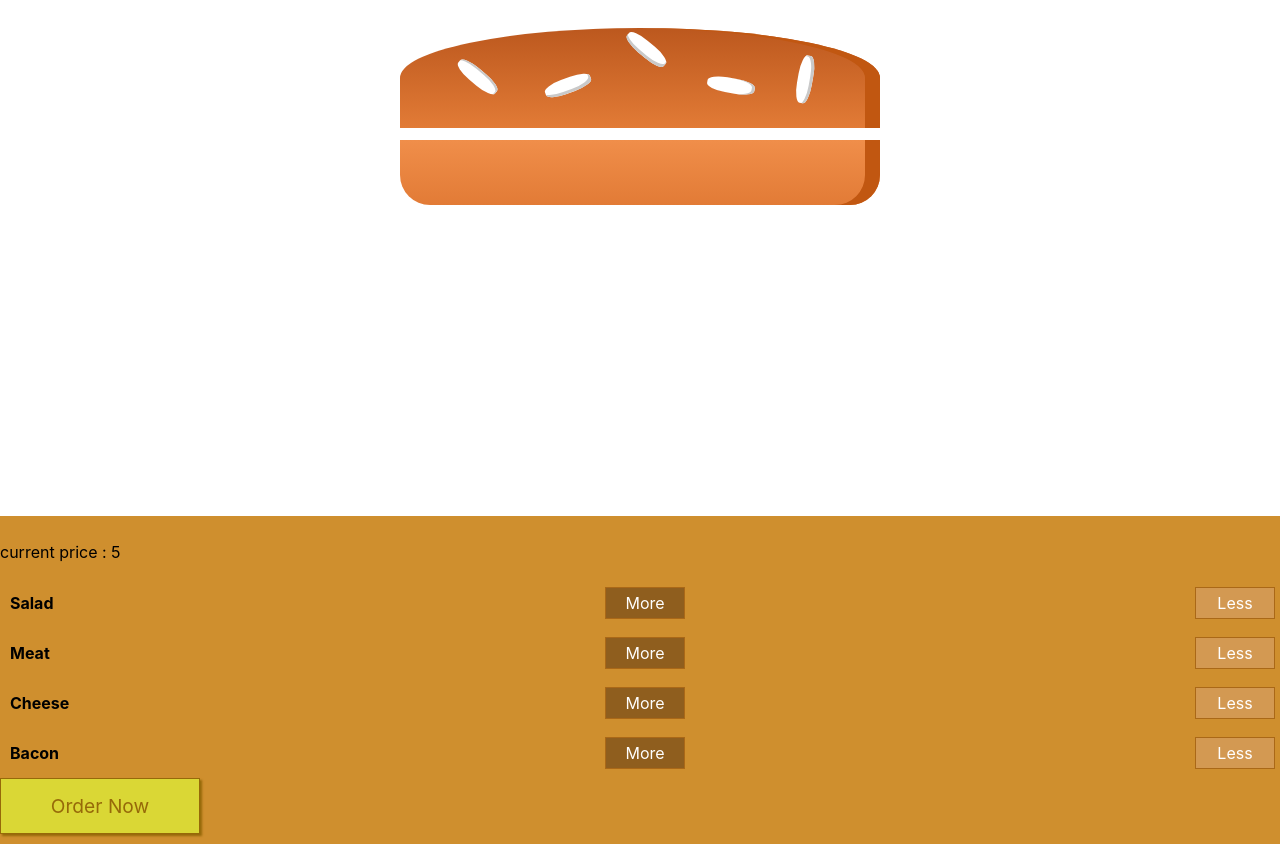
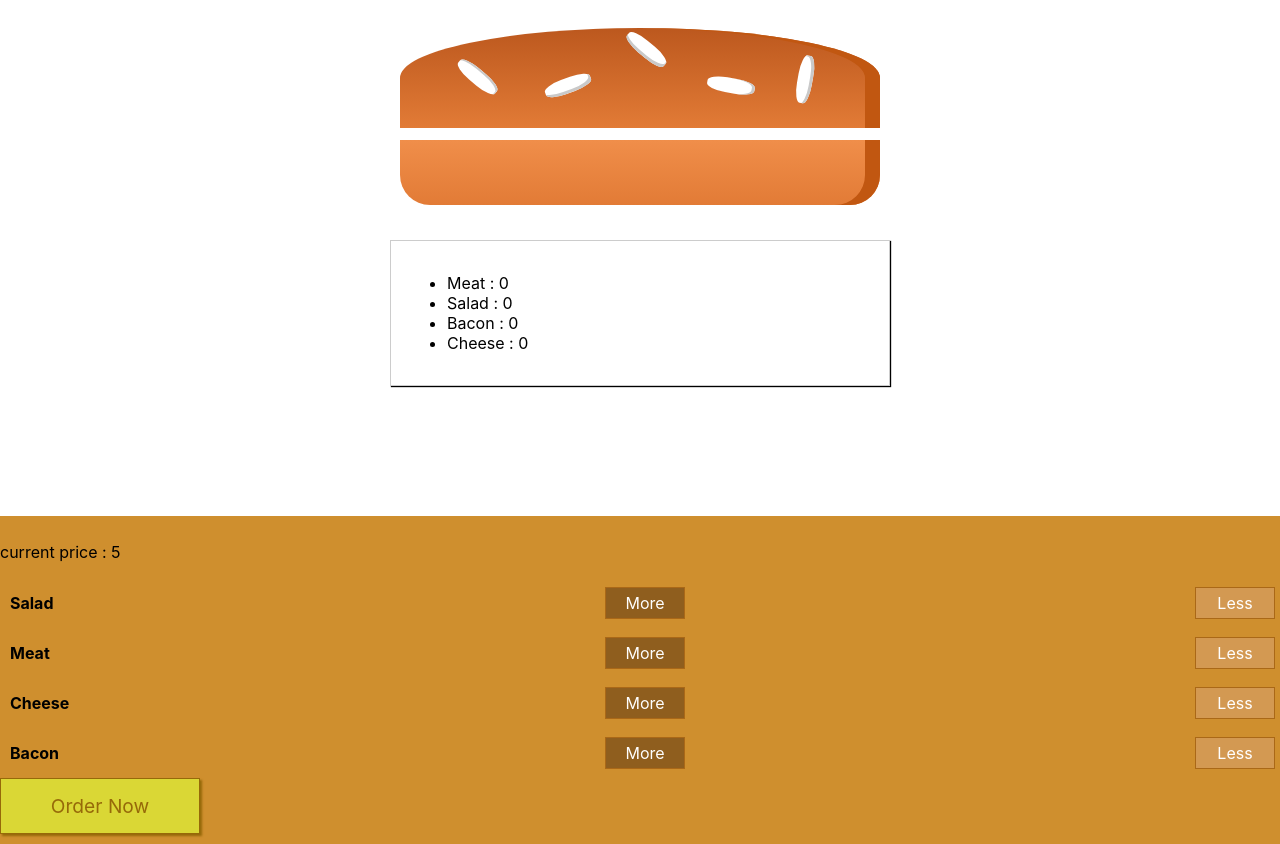
Before and after one commit to darkdoomrag3/Burger-builder-and-order-in-react, a React (Create React App) app: page / in a window 1280 px wide. Built offline with nearby package versions, Linux system fonts and the light colour scheme.

Commit message:
adding modal

```diff
--- a/src/BurgerMaker/BagerMaker.js
+++ b/src/BurgerMaker/BagerMaker.js
@@ -1,6 +1,9 @@
-import React from 'react'
-import Burger from '../component/Burger/Burger'
-import BurgerControls from '../component/BurgerControls/BurgerControls'
+import React from 'react';
+import Burger from '../component/Burger/Burger';
+import BurgerControls from '../component/BurgerControls/BurgerControls';
+import OrderSummery from '../component/OrderSummery/OrderSummery';
+import Modal from '../component/UI/Modal/Modal';
+
 
 const INGREDIANT_PRICE = {
     salad: 5,
@@ -28,9 +31,9 @@ class BagerMaker extends React.Component {
         const sum = Object.keys(ingrediant)
             .map(ingKey => {
                 return ingrediant[ingKey]
-            }).reduce((sum,el)=>{
+            }).reduce((sum, el) => {
                 return sum + el
-            },0)
+            }, 0)
 
         this.setState({
             purchased: sum > 0
@@ -82,6 +85,8 @@ class BagerMaker extends React.Component {
 
         return (
             <div>
+
+                <Modal> <OrderSummery ingrediant={this.state.ingrediant} />  </Modal>
                 <Burger ingrediant={this.state.ingrediant} />
                 <BurgerControls
                     addIngrediant={this.addIngrediant}
--- /dev/null
+++ b/src/component/OrderSummery/OrderSummery.js
@@ -0,0 +1,28 @@
+import React from 'react'
+
+const OrderSummery = (props) => {
+    const summeryIngrediant = Object.keys(props.ingrediant)
+        .map(
+
+            igKey => {
+                return (
+                <li>
+                    <span style={{ textTransform: 'capitalize' }}> {igKey} </span> : {props.ingrediant[igKey]}
+                </li>
+                )
+        }
+        )
+
+
+    return (
+        <div>
+            <ul>
+                {summeryIngrediant}
+            </ul>
+
+
+        </div>
+    )
+}
+
+export default OrderSummery
--- /dev/null
+++ b/src/component/UI/Modal/Modal.js
@@ -0,0 +1,13 @@
+import React from 'react';
+import './modal.css';
+
+
+const Modal = (props) => {
+    return (
+        <div className='Modal'>
+            {props.children}
+        </div>
+    )
+}
+
+export default Modal
--- /dev/null
+++ b/src/component/UI/Modal/modal.css
@@ -0,0 +1,20 @@
+.Modal {
+    position: fixed;
+    z-index: 500;
+    background-color: white;
+    width: 70%;
+    border: 1px solid #ccc;
+    box-shadow: 1px 1px 1px black;
+    padding: 16px;
+    left: 15%;
+    top: 30%;
+    box-sizing: border-box;
+    transition: all 0.3s ease-out;
+}
+
+@media (min-width: 600px) {
+    .Modal {
+        width: 500px;
+        left: calc(50% - 250px);
+    }
+}
```
Also changed, not shown: src/component/OrderSummery/ordersummery.css (added), src/component/UI/BackDrop/BackDrop.js (added).
